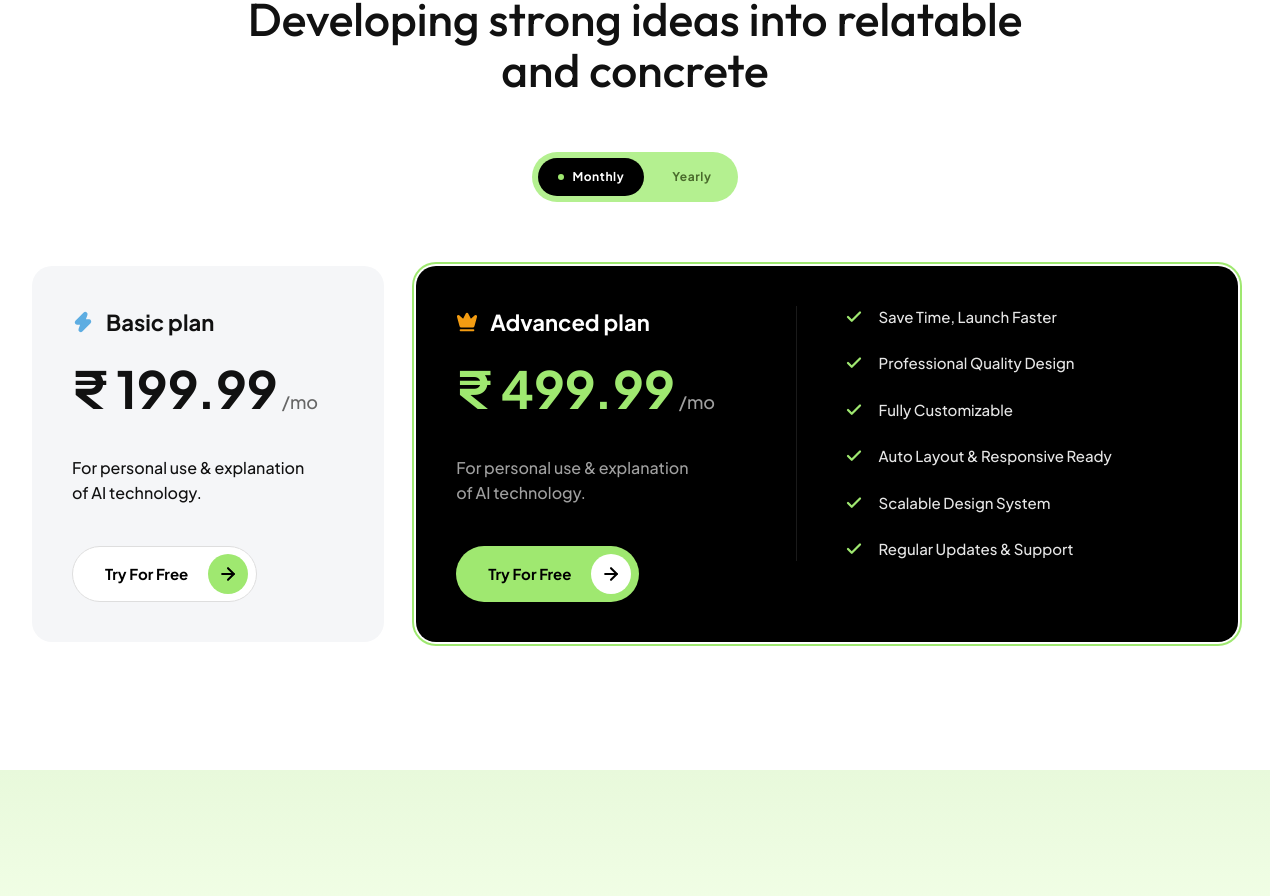
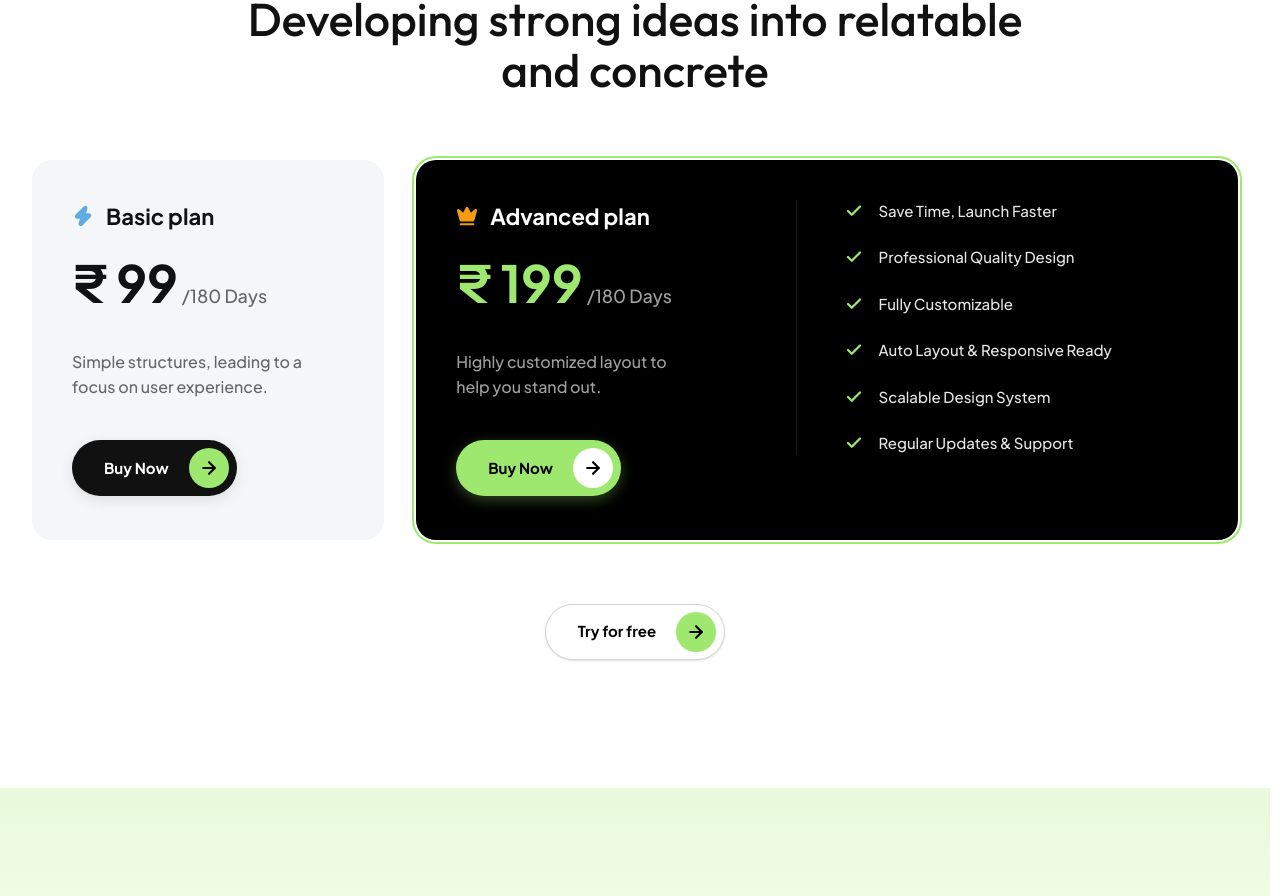
Before and after one commit to sayamghosh/figma-library, a Next.js app in the folder frontend-nextjs/: page / in a window 1280 px wide. Shown: the part 5347-6243 px from the top of the page. Built offline with nearby package versions, Linux system fonts and the light colour scheme; no server answers.

Commit message:
feat: implement pricing page, legal pages, and premium design section

```diff
--- a/frontend-nextjs/app/pricing/PricingClient.tsx
+++ b/frontend-nextjs/app/pricing/PricingClient.tsx
@@ -87,11 +87,11 @@ function PricingCard({ plan, highlighted, onGetStarted }: PricingCardProps) {
         onClick={onGetStarted}
         className={
           highlighted
-            ? "mt-8 w-full rounded-[12px] bg-white py-3.5 text-[14px] font-bold text-[#2563EB] shadow-md hover:bg-slate-50 transition-colors cursor-pointer"
-            : "mt-8 w-full rounded-[12px] border-2 border-[#2563EB] bg-white py-3 text-[14px] font-bold text-[#2563EB] hover:bg-blue-50/50 transition-colors cursor-pointer"
+            ? "mt-8 w-full rounded-[12px] bg-[#9FE870] py-3.5 text-[14px] font-bold text-[#054316] shadow-md hover:bg-[#8edb5f] transition-all cursor-pointer text-center"
+            : "mt-8 w-full rounded-[12px] bg-[#054316] py-3.5 text-[14px] font-bold text-white shadow-md hover:bg-[#043311] transition-all cursor-pointer text-center"
         }
       >
-        Get Started Now
+        Buy Now
       </button>
 
       <ul className="mt-8 flex flex-col gap-4">
@@ -386,6 +386,19 @@ export default function PricingClient({ initialPlans }: { initialPlans: Plan[] }
             </div>
           )}
         </div>
+
+        {/* Centered Try for free Button */}
+        <div className="mt-16 flex justify-center">
+          <Link
+            href="/components"
+            className="group inline-flex h-[56px] items-center gap-5 rounded-full border border-gray-300 bg-white pl-8 pr-2 text-[15px] font-bold text-black shadow-sm transition-all hover:bg-gray-50 hover:border-black cursor-pointer"
+          >
+            Try for free
+            <span className="grid h-10 w-10 place-items-center rounded-full bg-[#9FE870] text-black transition-transform group-hover:translate-x-0.5">
+              <ArrowRight size={20} strokeWidth={2.5} />
+            </span>
+          </Link>
+        </div>
       </section>
 
       <SpatialitySection />
--- a/frontend-nextjs/app/privacy-policy/page.tsx
+++ b/frontend-nextjs/app/privacy-policy/page.tsx
@@ -45,7 +45,7 @@ interface PlanCardProps {
   onClick: () => void;
   features: string[];
   description: string;
-  actionText: string;
+  actionText?: string;
   onActionClick: (e: React.MouseEvent) => void;
   actionLoading?: boolean;
 }
@@ -99,11 +99,11 @@ function PlanCard({
           disabled={actionLoading}
           className={`group inline-flex h-[56px] items-center gap-5 rounded-full py-2 pl-8 pr-2 text-[15px] font-bold transition-all disabled:opacity-50 cursor-pointer ${
             dark
-              ? "bg-[#9FE870] text-black hover:opacity-90"
-              : "border border-[#dedede] bg-white text-black hover:border-black"
+              ? "bg-[#9FE870] text-black hover:bg-[#8edb5f] shadow-[0_4px_14px_rgba(159,232,112,0.3)]"
+              : "bg-[#111111] text-white hover:bg-black shadow-[0_4px_14px_rgba(0,0,0,0.1)]"
           }`}
         >
-          {actionLoading ? "Processing..." : actionText}
+          {actionLoading ? "Processing..." : "Buy Now"}
           <span className={`grid h-10 w-10 place-items-center rounded-full transition-transform group-hover:translate-x-0.5 ${
             dark ? "bg-white text-black" : "bg-[#9FE870] text-black"
           }`}>
@@ -132,7 +132,6 @@ function PlanCard({
 
 export default function PrivacyPolicyPage() {
   const { user, setLoginModalOpen } = useAuth();
-  const [billingCycle, setBillingCycle] = useState<"monthly" | "yearly">("monthly");
   const [selectedPlanName, setSelectedPlanName] = useState<"basic" | "advanced">("advanced");
   const [activeSection, setActiveSection] = useState("welcome");
   const [checkoutLoading, setCheckoutLoading] = useState(false);
@@ -664,27 +663,6 @@ export default function PrivacyPolicyPage() {
               Developing strong ideas into relatable and concrete
             </h2>
 
-            {/* Toggle Billing */}
-            <div className="mx-auto mt-14 inline-flex items-center gap-2 rounded-full bg-[#b4f090] p-1.5 text-[12px] font-bold uppercase tracking-wider">
-              <button
-                onClick={() => setBillingCycle("monthly")}
-                className={`flex cursor-pointer items-center gap-2 rounded-full px-5 py-2.5 transition-all ${
-                  billingCycle === "monthly" ? "bg-black text-white" : "text-[#4a6b2c]"
-                }`}
-              >
-                {billingCycle === "monthly" && <div className="h-1.5 w-1.5 rounded-full bg-[#9FE870]"></div>}
-                Monthly
-              </button>
-              <button
-                onClick={() => setBillingCycle("yearly")}
-                className={`flex cursor-pointer items-center gap-2 rounded-full px-5 py-2.5 transition-all ${
-                  billingCycle === "yearly" ? "bg-black text-white" : "text-[#4a6b2c]"
-                }`}
-              >
-                {billingCycle === "yearly" && <div className="h-1.5 w-1.5 rounded-full bg-[#9FE870]"></div>}
-                Yearly
-              </button>
-            </div>
           </div>
 
           {/* Cards Wrapper */}
@@ -720,6 +698,19 @@ export default function PrivacyPolicyPage() {
               actionLoading={checkoutLoading && pendingPlanName === "pro_ultimate"}
             />
           </div>
+
+          {/* Centered Try for free Button */}
+          <div className="mt-16 flex justify-center">
+            <Link
+              href="/components"
+              className="group inline-flex h-[56px] items-center gap-5 rounded-full border border-gray-300 bg-white pl-8 pr-2 text-[15px] font-bold text-black shadow-sm transition-all hover:bg-gray-50 hover:border-black cursor-pointer"
+            >
+              Try for free
+              <span className="grid h-10 w-10 place-items-center rounded-full bg-[#9FE870] text-black transition-transform group-hover:translate-x-0.5">
+                <ArrowRight size={20} strokeWidth={2.5} />
+              </span>
+            </Link>
+          </div>
         </div>
       </section>
 
--- a/frontend-nextjs/app/terms-conditions/page.tsx
+++ b/frontend-nextjs/app/terms-conditions/page.tsx
@@ -42,7 +42,7 @@ interface PlanCardProps {
   onClick: () => void;
   features: string[];
   description: string;
-  actionText: string;
+  actionText?: string;
   onActionClick: (e: React.MouseEvent) => void;
   actionLoading?: boolean;
 }
@@ -96,11 +96,11 @@ function PlanCard({
           disabled={actionLoading}
           className={`group inline-flex h-[56px] items-center gap-5 rounded-full py-2 pl-8 pr-2 text-[15px] font-bold transition-all disabled:opacity-50 cursor-pointer ${
             dark
-              ? "bg-[#9FE870] text-black hover:opacity-90"
-              : "border border-[#dedede] bg-white text-black hover:border-black"
+              ? "bg-[#9FE870] text-black hover:bg-[#8edb5f] shadow-[0_4px_14px_rgba(159,232,112,0.3)]"
+              : "bg-[#111111] text-white hover:bg-black shadow-[0_4px_14px_rgba(0,0,0,0.1)]"
           }`}
         >
-          {actionLoading ? "Processing..." : actionText}
+          {actionLoading ? "Processing..." : "Buy Now"}
           <span className={`grid h-10 w-10 place-items-center rounded-full transition-transform group-hover:translate-x-0.5 ${
             dark ? "bg-white text-black" : "bg-[#9FE870] text-black"
           }`}>
@@ -129,7 +129,6 @@ function PlanCard({
 
 export default function TermsConditionsPage() {
   const { user, setLoginModalOpen } = useAuth();
-  const [billingCycle, setBillingCycle] = useState<"monthly" | "yearly">("monthly");
   const [selectedPlanName, setSelectedPlanName] = useState<"basic" | "advanced">("advanced");
   const [activeSection, setActiveSection] = useState("welcome");
   const [checkoutLoading, setCheckoutLoading] = useState(false);
@@ -557,27 +556,7 @@ export default function TermsConditionsPage() {
               Developing strong ideas into relatable and concrete
             </h2>
 
-            {/* Toggle Billing */}
-            <div className="mx-auto mt-14 inline-flex items-center gap-2 rounded-full bg-[#b4f090] p-1.5 text-[12px] font-bold uppercase tracking-wider">
-              <button
-                onClick={() => setBillingCycle("monthly")}
-                className={`flex cursor-pointer items-center gap-2 rounded-full px-5 py-2.5 transition-all ${
-                  billingCycle === "monthly" ? "bg-black text-white" : "text-[#4a6b2c]"
-                }`}
-              >
-                {billingCycle === "monthly" && <div className="h-1.5 w-1.5 rounded-full bg-[#9FE870]"></div>}
-                Monthly
-              </button>
-              <button
-                onClick={() => setBillingCycle("yearly")}
-                className={`flex cursor-pointer items-center gap-2 rounded-full px-5 py-2.5 transition-all ${
-                  billingCycle === "yearly" ? "bg-black text-white" : "text-[#4a6b2c]"
-                }`}
-              >
-                {billingCycle === "yearly" && <div className="h-1.5 w-1.5 rounded-full bg-[#9FE870]"></div>}
-                Yearly
-              </button>
-            </div>
+
           </div>
 
           {/* Cards Wrapper */}
@@ -613,6 +592,19 @@ export default function TermsConditionsPage() {
               actionLoading={checkoutLoading && pendingPlanName === "pro_ultimate"}
             />
           </div>
+
+          {/* Centered Try for free Button */}
+          <div className="mt-16 flex justify-center">
+            <Link
+              href="/components"
+              className="group inline-flex h-[56px] items-center gap-5 rounded-full border border-gray-300 bg-white pl-8 pr-2 text-[15px] font-bold text-black shadow-sm transition-all hover:bg-gray-50 hover:border-black cursor-pointer"
+            >
+              Try for free
+              <span className="grid h-10 w-10 place-items-center rounded-full bg-[#9FE870] text-black transition-transform group-hover:translate-x-0.5">
+                <ArrowRight size={20} strokeWidth={2.5} />
+              </span>
+            </Link>
+          </div>
         </div>
       </section>
 
--- a/frontend-nextjs/components/PremiumDesignsSection.tsx
+++ b/frontend-nextjs/components/PremiumDesignsSection.tsx
@@ -1,9 +1,18 @@
 "use client";
 import Link from "next/link";
-import { useState } from "react";
+import { useState, useEffect, useCallback } from "react";
 import { useQuery } from "@tanstack/react-query";
 import { componentsApi } from "../api/components";
+import { useAuth } from "../context/AuthContext";
+import { plansApi } from "../api/plans";
+import { paymentsApi } from "../api/payments";
 import { Check, ArrowRight, Crown, Zap, ArrowUpRight, AlignLeft, Wallet, Briefcase, MoreHorizontal, RefreshCw } from "lucide-react";
+
+declare global {
+  interface Window {
+    Razorpay: any;
+  }
+}
 
 function IntegrationVisual() {
   const { data } = useQuery({
@@ -50,6 +59,20 @@ function IntegrationVisual() {
   );
 }
 
+interface PlanCardProps {
+  dark?: boolean;
+  title: string;
+  price: string;
+  period: string;
+  icon: any;
+  isSelected: boolean;
+  onClick: () => void;
+  features: string[];
+  description: string;
+  onActionClick: (e: React.MouseEvent) => void;
+  actionLoading?: boolean;
+}
+
 function PlanCard({
   dark = false,
   title,
@@ -59,20 +82,14 @@ function PlanCard({
   isSelected,
   onClick,
   features,
-}: {
-  dark?: boolean;
-  title: string;
-  price: string;
-  period: string;
-  icon: any;
-  isSelected: boolean;
-  onClick: () => void;
-  features: string[];
-}) {
+  description,
+  onActionClick,
+  actionLoading,
+}: PlanCardProps) {
   return (
     <div
       onClick={onClick}
-      className={`relative cursor-pointer transition-all duration-500 overflow-hidden ${dark ? "bg-black text-white" : "bg-[#f5f6f8] text-[#111111]"} rounded-[20px] p-10 ${isSelected ? "ring-2 ring-[#9FE870] ring-offset-2" : "hover:scale-[1.02]"}`}
+      className={`relative cursor-pointer transition-all duration-500 overflow-hidden min-h-[380px] ${dark ? "bg-black text-white" : "bg-[#f5f6f8] text-[#111111]"} rounded-[20px] p-10 ${isSelected ? "ring-2 ring-[#9FE870] ring-offset-2" : "hover:scale-[1.02]"}`}
     >
       <div className="flex items-center gap-3">
         <Icon className={dark ? "text-[#f39c12]" : "text-[#5dade2]"} size={22} fill="currentColor" />
@@ -84,18 +101,27 @@ function PlanCard({
         </p>
         <span className={`text-[18px] font-medium ${dark ? "text-[#a0a0a0]" : "text-[#666666]"}`}>/{period}</span>
       </div>
-      <p className={`mt-10 max-w-[240px] text-[16px] leading-[1.6] font-medium ${dark ? "text-[#a0a0a0]" : "#666666"}`}>
-        For personal use & explanation of AI technology.
+      <p className={`mt-10 max-w-[240px] text-[16px] leading-[1.6] font-medium ${dark ? "text-[#a0a0a0]" : "text-[#666666]"}`}>
+        {description}
       </p>
       <div className="mt-10">
-        <Link href="/components"
-          className={`group inline-flex h-[56px] items-center gap-5 rounded-full py-2 pl-8 pr-2 text-[15px] font-bold transition-all ${dark ? "bg-[#9FE870] text-black hover:opacity-90" : "border border-[#dedede] bg-white text-black hover:border-black"}`}
+        <button
+          onClick={(e) => {
+            e.stopPropagation();
+            onActionClick(e);
+          }}
+          disabled={actionLoading}
+          className={`group inline-flex h-[56px] items-center gap-5 rounded-full py-2 pl-8 pr-2 text-[15px] font-bold transition-all disabled:opacity-50 cursor-pointer ${
+            dark
+              ? "bg-[#9FE870] text-black hover:bg-[#8edb5f] shadow-[0_4px_14px_rgba(159,232,112,0.3)]"
+              : "bg-[#111111] text-white hover:bg-black shadow-[0_4px_14px_rgba(0,0,0,0.1)]"
+          }`}
         >
-          Try For Free
+          {actionLoading ? "Processing..." : "Buy Now"}
           <span className={`grid h-10 w-10 place-items-center rounded-full transition-transform group-hover:translate-x-0.5 ${dark ? "bg-white text-black" : "bg-[#9FE870] text-black"}`}>
             <ArrowRight size={20} strokeWidth={2.5} />
           </span>
-        </Link>
+        </button>
       </div>
 
       {isSelected && (
@@ -115,14 +141,134 @@ function PlanCard({
 }
 
 export function PremiumDesignsSection() {
-  const [billingCycle, setBillingCycle] = useState<"monthly" | "yearly">("monthly");
-  const [selectedPlan, setSelectedPlan] = useState<"basic" | "advanced">("advanced");
+  const { user, setLoginModalOpen } = useAuth();
+  const [selectedPlanName, setSelectedPlanName] = useState<"basic" | "advanced">("advanced");
+  const [checkoutLoading, setCheckoutLoading] = useState(false);
+  const [error, setError] = useState("");
+  const [pendingPlanName, setPendingPlanName] = useState<string | null>(null);
 
-  const plans = {
-    basic: billingCycle === "monthly" ? "₹ 199.99" : "₹ 1999.99",
-    advanced: billingCycle === "monthly" ? "₹ 499.99" : "₹ 4999.99",
-    period: billingCycle === "monthly" ? "mo" : "yr",
+  // Fetch plans from DB
+  const { data: plansData } = useQuery({
+    queryKey: ["plans"],
+    queryFn: plansApi.getAllPlans,
+  });
+
+  const proStarter = plansData?.find((p) => p.name === "pro_starter");
+  const proUltimate = plansData?.find((p) => p.name === "pro_ultimate");
+
+  const { data: subscriptionData, refetch: refetchSubscription } = useQuery({
+    queryKey: ["subscription", "checkAccess"],
+    queryFn: () => paymentsApi.checkAccess(),
+    enabled: !!user,
+  });
+
+  const hasActiveSubscription = subscriptionData?.isProUser && subscriptionData?.subscription;
+
+  // Load Razorpay SDK
+  useEffect(() => {
+    if (!window.Razorpay) {
+      const script = document.createElement("script");
+      script.src = "https://checkout.razorpay.com/v1/checkout.js";
+      script.async = true;
+      document.body.appendChild(script);
+    }
+  }, []);
+
+  const startPayment = useCallback(async (plan: any) => {
+    if (hasActiveSubscription) {
+      const confirmUpgrade = window.confirm(
+        "You already have an active subscription. Upgrading will replace your current plan. Continue?"
+      );
+      if (!confirmUpgrade) return;
+    }
+
+    setError("");
+    setCheckoutLoading(true);
+
+    try {
+      const orderData = await paymentsApi.createOrder(plan._id);
+
+      if (!window.Razorpay) {
+        throw new Error("Razorpay SDK not loaded");
+      }
+
+      const razorpayOptions = {
+        key: process.env.NEXT_PUBLIC_RAZORPAY_KEY_ID,
+        amount: orderData.amount,
+        currency: orderData.currency,
+        name: "Figcomponents Pro",
+        description: `Subscribe to ${orderData.planName}`,
+        order_id: orderData.orderId,
+        handler: async (response: any) => {
+          try {
+            await paymentsApi.verifyPayment(
+              response.razorpay_order_id,
+              response.razorpay_payment_id,
+              response.razorpay_signature,
+              plan._id
+            );
+            await refetchSubscription();
+            alert("Payment successful! You now have Pro access.");
+          } catch (err) {
+            setError("Payment verification failed. Please contact support.");
+            alert("Payment verification failed. Please contact support.");
+          }
+        },
+        prefill: {
+          name: user?.name,
+          email: user?.email,
+        },
+        theme: {
+          color: "#2563EB",
+        },
+      };
+
+      const razorpay = new window.Razorpay(razorpayOptions);
+      razorpay.open();
+
+      razorpay.on("payment.failed", (response: any) => {
+        const errMsg = `Payment failed: ${response.error.description}`;
+        setError(errMsg);
+        alert(errMsg);
+      });
+    } catch (err: any) {
+      let errMsg = "";
+      if (err.message === "SUBSCRIPTION_EXISTS") {
+        errMsg = "You already have an active subscription.";
+      } else {
+        errMsg = err.message || "Failed to create payment. Please try again.";
+      }
+      setError(errMsg);
+      alert(errMsg);
+    } finally {
+      setCheckoutLoading(false);
+    }
+  }, [hasActiveSubscription, refetchSubscription, user]);
+
+  const handlePlanSelect = async (planName: string) => {
+    const plan = plansData?.find((p) => p.name === planName);
+
+    if (!plan) {
+      alert("This plan is not available yet.");
+      return;
+    }
+
+    if (!user) {
+      setPendingPlanName(plan.name);
+      setLoginModalOpen(true);
+      return;
+    }
+
+    await startPayment(plan);
   };
+
+  useEffect(() => {
+    if (!user || !pendingPlanName || checkoutLoading) return;
+    const pendingPlan = plansData?.find((p) => p.name === pendingPlanName);
+    if (!pendingPlan) return;
+    setPendingPlanName(null);
+    startPayment(pendingPlan);
+  }, [checkoutLoading, pendingPlanName, plansData, startPayment, user]);
 
   const basicFeatures = [
     "Access to core features",
@@ -203,44 +349,53 @@ export function PremiumDesignsSection() {
             <h2 className="mt-8 font-outfit text-[clamp(2.3rem,3.6vw,4.2rem)] font-medium leading-[1.1] text-[#111111]">
               Developing strong ideas into relatable and concrete
             </h2>
-            <div className="mx-auto mt-14 inline-flex items-center gap-2 rounded-full bg-[#b4f090] p-1.5 text-[12px] font-bold uppercase tracking-wider">
-              <button
-                onClick={() => setBillingCycle("monthly")}
-                className={`flex cursor-pointer items-center gap-2 rounded-full px-5 py-2.5 transition-all ${billingCycle === "monthly" ? "bg-black text-white" : "text-[#4a6b2c]"}`}
-              >
-                {billingCycle === "monthly" && <div className="h-1.5 w-1.5 rounded-full bg-[#9FE870]"></div>}
-                Monthly
-              </button>
-              <button
-                onClick={() => setBillingCycle("yearly")}
-                className={`flex cursor-pointer items-center gap-2 rounded-full px-5 py-2.5 transition-all ${billingCycle === "yearly" ? "bg-black text-white" : "text-[#4a6b2c]"}`}
-              >
-                {billingCycle === "yearly" && <div className="h-1.5 w-1.5 rounded-full bg-[#9FE870]"></div>}
-                Yearly
-              </button>
-            </div>
           </div>
 
-          <div className={`mt-16 grid gap-8 transition-all duration-500 lg:items-start ${selectedPlan === "basic" ? "lg:grid-cols-[2.1fr_0.9fr]" : "lg:grid-cols-[0.9fr_2.1fr]"}`}>
+          {error && (
+            <div className="mt-8 p-3 bg-red-50 border border-red-200 rounded-lg text-red-600 text-sm text-center max-w-[600px] mx-auto">
+              {error}
+            </div>
+          )}
+
+          <div className={`mt-16 grid gap-8 transition-all duration-500 lg:items-start ${selectedPlanName === "basic" ? "lg:grid-cols-[2.1fr_0.9fr]" : "lg:grid-cols-[0.9fr_2.1fr]"}`}>
             <PlanCard
               title="Basic plan"
-              price={plans.basic}
-              period={plans.period}
+              price={proStarter ? `₹ ${Math.floor(proStarter.price / 100)}` : "₹ 99"}
+              period={proStarter ? `${proStarter.durationDays} Days` : "180 Days"}
               icon={Zap}
-              isSelected={selectedPlan === "basic"}
-              onClick={() => setSelectedPlan("basic")}
-              features={basicFeatures}
+              isSelected={selectedPlanName === "basic"}
+              onClick={() => setSelectedPlanName("basic")}
+              features={proStarter?.features || basicFeatures}
+              description={proStarter?.description || "Simple structures, leading to a focus on user experience."}
+              onActionClick={() => handlePlanSelect("pro_starter")}
+              actionLoading={checkoutLoading && pendingPlanName === "pro_starter"}
             />
             <PlanCard
               dark
               title="Advanced plan"
-              price={plans.advanced}
-              period={plans.period}
+              price={proUltimate ? `₹ ${Math.floor(proUltimate.price / 100)}` : "₹ 199"}
+              period={proUltimate ? `${proUltimate.durationDays} Days` : "180 Days"}
               icon={Crown}
-              isSelected={selectedPlan === "advanced"}
-              onClick={() => setSelectedPlan("advanced")}
-              features={advancedFeatures}
+              isSelected={selectedPlanName === "advanced"}
+              onClick={() => setSelectedPlanName("advanced")}
+              features={proUltimate?.features || advancedFeatures}
+              description={proUltimate?.description || "Highly customized layout to help you stand out."}
+              onActionClick={() => handlePlanSelect("pro_ultimate")}
+              actionLoading={checkoutLoading && pendingPlanName === "pro_ultimate"}
             />
+          </div>
+
+          {/* Centered Try for free Button */}
+          <div className="mt-16 flex justify-center">
+            <Link
+              href="/components"
+              className="group inline-flex h-[56px] items-center gap-5 rounded-full border border-gray-300 bg-white pl-8 pr-2 text-[15px] font-bold text-black shadow-sm transition-all hover:bg-gray-50 hover:border-black cursor-pointer"
+            >
+              Try for free
+              <span className="grid h-10 w-10 place-items-center rounded-full bg-[#9FE870] text-black transition-transform group-hover:translate-x-0.5">
+                <ArrowRight size={20} strokeWidth={2.5} />
+              </span>
+            </Link>
           </div>
         </div>
       </section>
```
